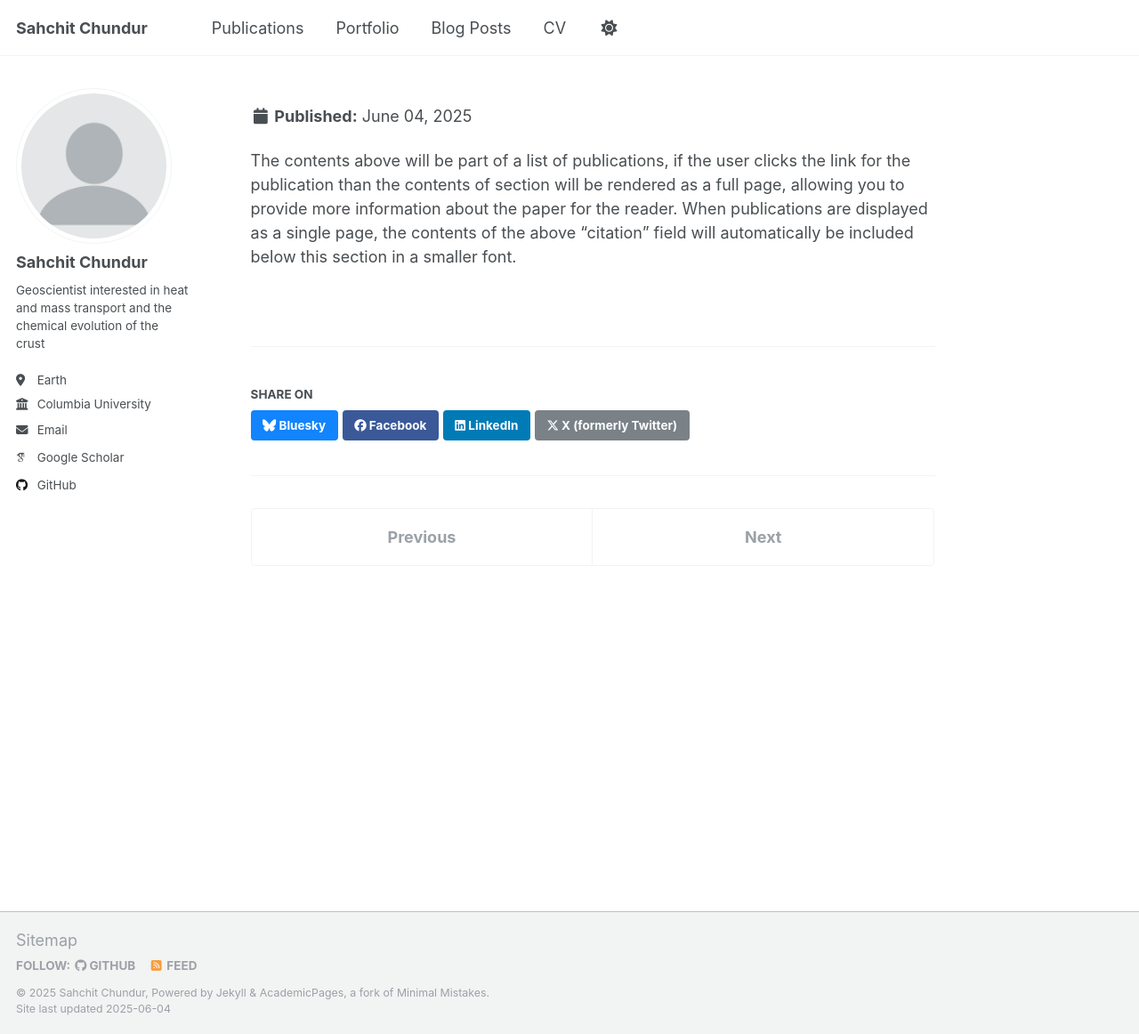
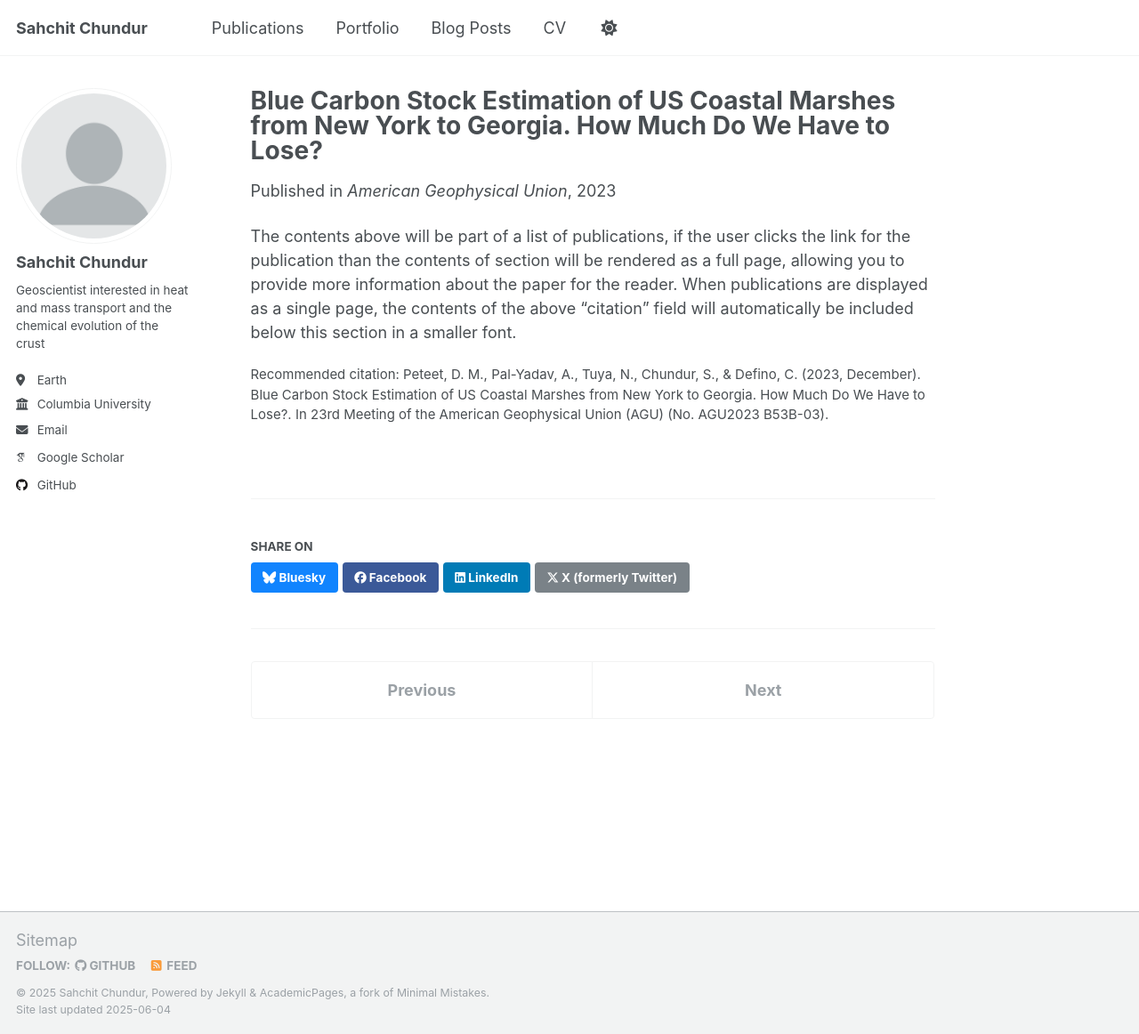
Before and after one commit to sahchit-chundur/sahchit-chundur.github.io, a Jekyll site: the page built from _publications/2024-02-17-paper-title-number-4.md, in a window 1280 px wide and 1162 px high. Shown: the whole window at 89% size. Built offline with Jekyll 4.4.1, drawn with Linux system fonts in a browser that asks for light colours; some web fonts are replaced.

Commit message:
Update 2024-02-17-paper-title-number-4.md

```diff
--- a/_publications/2024-02-17-paper-title-number-4.md
+++ b/_publications/2024-02-17-paper-title-number-4.md
@@ -1,5 +1,5 @@
 ---
-title: "Blue Carbon Stock Estimation of US Coastal Marshes from New York to Georgia. How Much Do We Have to Lose?
+title: "Blue Carbon Stock Estimation of US Coastal Marshes from New York to Georgia. How Much Do We Have to Lose?"
 collection: publications
 category: conferences
 permalink: /publication/2023-blue-carbon
```
